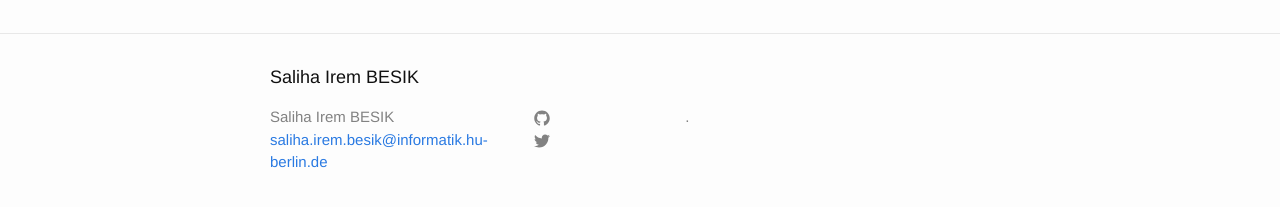
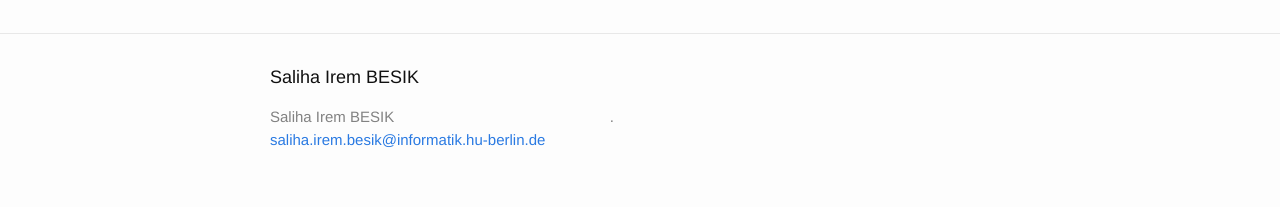
Before and after one commit to irembesik/irembesik.github.io, a Jekyll site: the page built from index.html, in a window 1280 px wide. Shown: the part 263-470 px from the top of the page. Built offline with Jekyll 4.4.1, drawn with Linux system fonts in a browser that asks for light colours.

Commit message:
clean footer

```diff
--- a/_includes/footer.html
+++ b/_includes/footer.html
@@ -5,15 +5,16 @@
     <h2 class="footer-heading">{{ site.title }}</h2>
 
     <div class="footer-col-wrapper">
-      <div class="footer-col footer-col-1">
+      <div class="footer-col footer-col-3">
         <ul class="contact-list">
           <li>{{ site.title }}</li>
           <li><a href="mailto:{{ site.email }}">{{ site.email }}</a></li>
         </ul>
       </div>
 
-      <div class="footer-col footer-col-2">
+       <!--<div class="footer-col footer-col-2">
         <ul class="social-media-list">
+
           {% if site.github_username %}
           <li>
             {% include icon-github.html username=site.github_username %}
@@ -25,9 +26,10 @@
             {% include icon-twitter.html username=site.twitter_username %}
           </li>
           {% endif %}
+
         </ul>
       </div>
-
+      -->
       <div class="footer-col footer-col-3">
         <p>{{ site.description }}</p>
       </div>
```
